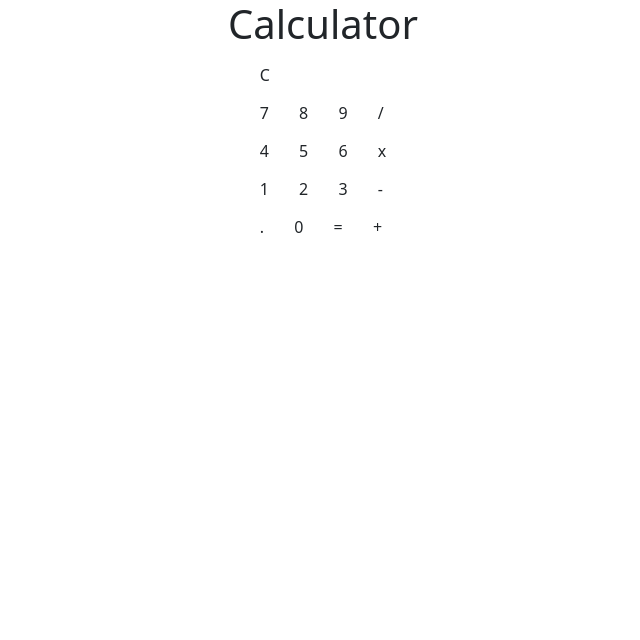
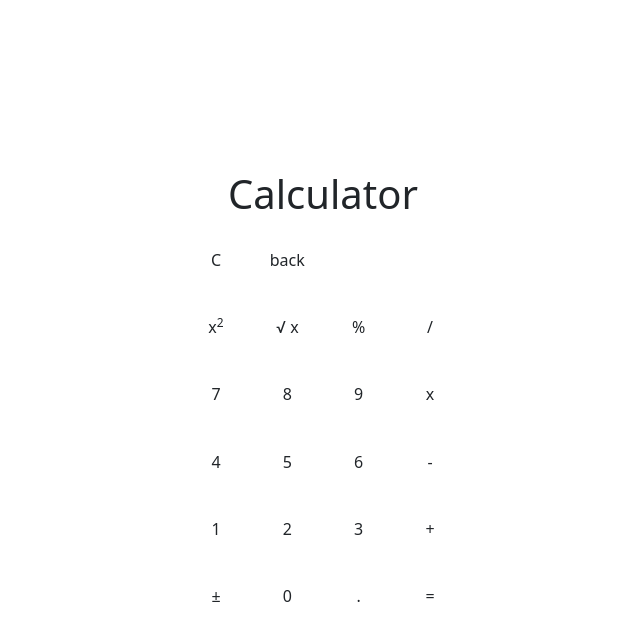
Before and after one commit to luyvannda/odin-calculator, a plain HTML site: page index.html in a window 1280 px wide. Shown: the whole page, without its empty margins (317-957 px from the left). Drawn offline with nearby package versions, Linux system fonts and the light colour scheme.

Commit message:
add a few new operators button to mimic real world calculator

```diff
--- a/css/styles.css
+++ b/css/styles.css
@@ -18,4 +18,12 @@ body {
   flex-direction: column;
   justify-content: center;
   align-items: center;
+  width: 100vw;
+  height: 100vh;
 }
+
+.btn {
+  width: 4.2rem;
+  height: 4.2rem;
+  font-size: 2.5rem;
+}
--- a/index.html
+++ b/index.html
@@ -17,37 +17,48 @@
 <body>
   <h1>Calculator</h1>
   <div class="calculator">
+    <div class="screen-row">
+      <div class="screen"></div>
+    </div>
+
     <div class="first-row">
-      <div class="screen"></div>
       <button class="btn clear">C</button>
+      <button class="btn back">back</button>
+    </div>
+
+    <div class="second-row">
+      <button class="btn operator">x<sup>2</sup></button>
+      <button class="btn operator">&radic; x</button>
+      <button class="btn operator">%</button>
+      <button class="btn operator">/</button>
     </div>
 
     <div class="other-rows">
       <button class="btn number">7</button>
       <button class="btn number">8</button>
       <button class="btn number">9</button>
-      <button class="btn operator">/</button>
+      <button class="btn operator">x</button>
     </div>
 
     <div class="other-rows">
       <button class="btn number">4</button>
       <button class="btn number">5</button>
       <button class="btn number">6</button>
-      <button class="btn operator">x</button>
+      <button class="btn operator">-</button>
     </div>
 
     <div class="other-rows">
       <button class="btn number">1</button>
       <button class="btn number">2</button>
       <button class="btn number">3</button>
-      <button class="btn operator">-</button>
+      <button class="btn operator">+</button>
     </div>
 
     <div class="other-rows">
+      <button class="btn plus-minus">&plusmn;</button>
+      <button class="btn number">0</button>
       <button class="btn decimal">.</button>
-      <button class="btn number">0</button>
       <button class="btn equal">=</button>
-      <button class="btn operator">+</button>
     </div>
   </div>
 </body>
```
